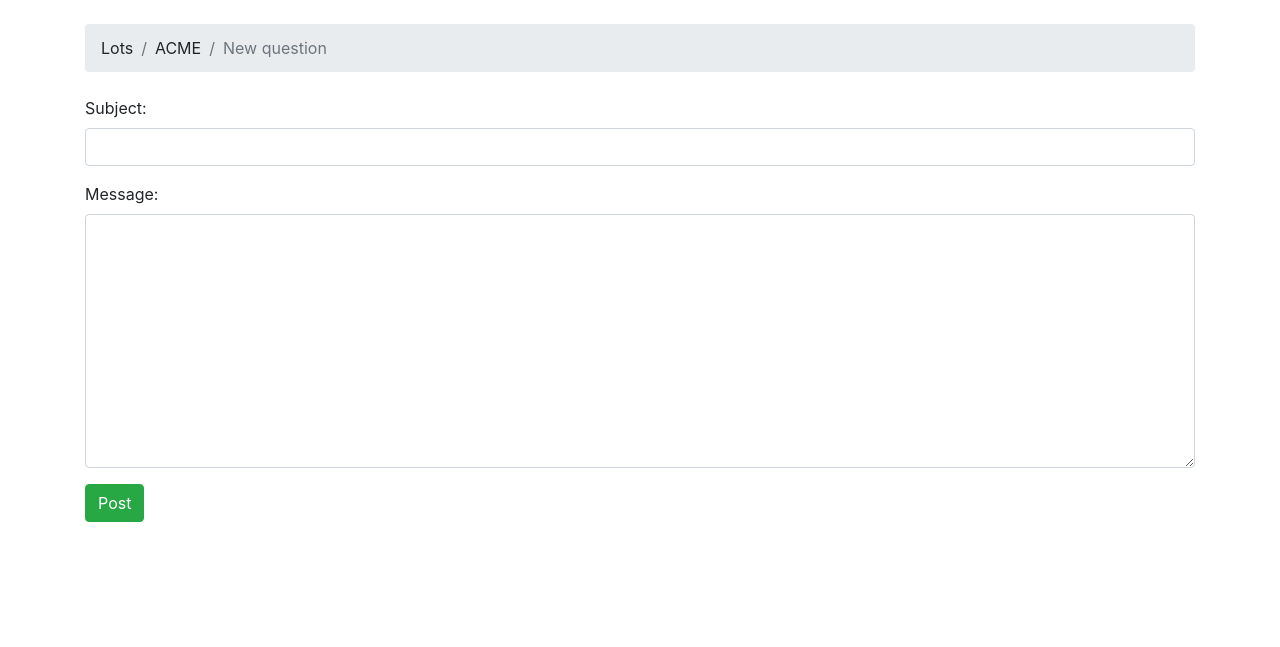
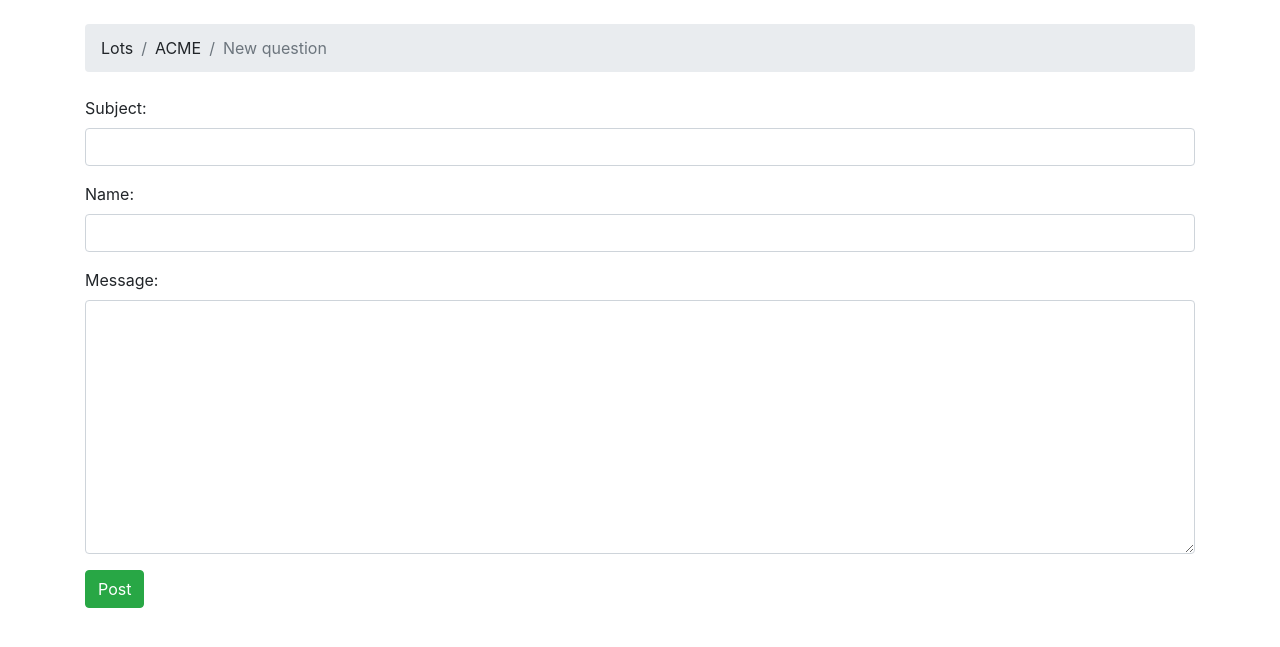
Before and after one commit to kiwidamien/ParkingLot, a Django app: page /lots/acme/new/ in a window 1280 px wide. Shown: the top 647 px of the page. Run offline with Django 3.2, Linux system fonts and the light colour scheme; data comes from the database, SQL or seed files in the repository; both versions use the stored data as it was after the commit; some libraries are stand-ins or nearby versions.

Commit message:
adding sessions and usernames without logons

```diff
--- a/ParkingLot/urls.py
+++ b/ParkingLot/urls.py
@@ -29,6 +29,8 @@ urlpatterns = [
          views.PostListView.as_view(), name='question_comments'),
     path('lots/<slug:lot_id>/questions/<int:question_pk>/post_comment/',
          views.post_comment, name='post_comment'),
+    path('lots/<slug:lot_id>/questions/<int:question_pk>/post_comment/cbv/',
+         views.PostCreateView.as_view(), name='post_comment_cbv'),
     path('lots/<slug:lot_id>/questions/<int:question_pk>/comments/<int:post_pk>/edit/',
          views.PostUpdateView.as_view(), name='edit_comment')
 ]
--- a/lot/forms.py
+++ b/lot/forms.py
@@ -5,16 +5,19 @@ from .models import Question, Post, Lot
 
 class NewQuestionForm(forms.ModelForm):
     message = forms.CharField(widget=forms.Textarea(), max_length=4000)
+    name = forms.CharField(max_length=100)
 
     class Meta:
         model = Question
-        fields = ['subject', 'message', ]
+        fields = ['subject', 'name', 'message', ]
 
 
 class PostForm(forms.ModelForm):
+    name = forms.CharField(max_length=100)
+
     class Meta:
         model = Post
-        fields = ['message', ]
+        fields = ['name', 'message', ]
 
 
 class CreateLotForm(forms.ModelForm):
--- a/lot/models.py
+++ b/lot/models.py
@@ -50,6 +50,7 @@ class Question(models.Model):
                             on_delete=models.CASCADE)
     starter = models.ForeignKey(User, related_name='questions',
                                 on_delete=models.CASCADE)
+    starter_name = models.CharField(max_length=100, default='Anonymous')
     views = models.PositiveIntegerField(default=0)
 
     def __str__(self):
@@ -70,10 +71,13 @@ class Post(models.Model):
                                  on_delete=models.CASCADE)
     created_at = models.DateTimeField(auto_now_add=True)
     updated_at = models.DateTimeField(null=True)
-    created_by = models.ForeignKey(User, related_name='posts',
+    created_by = models.ForeignKey(User, null=True, related_name='posts',
                                    on_delete=models.CASCADE)
     updated_by = models.ForeignKey(User, null=True, related_name='+',
                                    on_delete=models.CASCADE)
+
+    created_name = models.CharField(max_length=100)
+    updated_name = models.CharField(max_length=100)
 
     def __str__(self):
         return self.message[:30]
--- a/lot/views.py
+++ b/lot/views.py
@@ -47,12 +47,13 @@ def new_question(request, lot_id):
             question = form.save(commit=False)
             question.lot = lot
             question.starter = user
+            question.starter_name = form.cleaned_data.get('name', 'Anonymous')
             question.save()
 
             Post.objects.create(
                 message=form.cleaned_data.get('message'),
                 question=question,
-                created_by=user
+                created_name=question.starter_name
             )
 
             return redirect('list_questions', lot_id=lot.slug)
@@ -135,15 +136,15 @@ def question_comments(request, lot_id, question_pk):
 
 def post_comment(request, lot_id, question_pk):
     question = get_object_or_404(Question, lot__slug=lot_id, pk=question_pk)
-    user = User.objects.first()
 
     if request.method == 'POST':
         form = PostForm(request.POST)
         if form.is_valid():
             post = form.save(commit=False)
             post.question = question
-            post.created_by = user
+            post.created_name = form.cleaned_data.get('name')
             post.save()
+            request.session['name'] = post.created_name
 
             question.last_updated = timezone.now()
             question.save()
@@ -151,8 +152,52 @@ def post_comment(request, lot_id, question_pk):
                             question_pk=question_pk)
     else:
         form = PostForm()
+        if request.user.username:
+            form.initial['name'] = request.user.username
+        else:
+            form.initial['name'] = request.session.get('name', 'Anonymous')
     return render(request, 'post_comment.html', {'question': question, 'form':
                                                  form})
+
+
+class PostCreateView(CreateView):
+    """
+    Implements same stuff as post_comment above.
+    Keeping this because the documentation on adding an
+    extra field (to dispatch) was a pain to dig up
+    """
+    model = Post
+    form_class = PostForm
+    template_name = 'post_comment.html'
+
+    def dispatch(self, request, *args, **kwargs):
+        """
+        Overridden so we know that any other calls have access to
+        the question object (whether rendering or validating)
+
+        See
+          * https://codereview.stackexchange.com/questions/164147/createview-set-foreign-key-from-url-parameter
+          * https://docs.djangoproject.com/en/2.1/topics/class-based-views/intro/
+        Note the StackExchange link is way clearer about what dispatch is doing than
+        the django docs.
+        """  # noqa
+        self.question = get_object_or_404(Question, lot__slug=kwargs['lot_id'],
+                                          pk=kwargs['question_pk'])
+        return super().dispatch(request, *args, **kwargs)
+
+    def get_context_data(self, **kwargs):
+        context = super(PostCreateView, self).get_context_data(**kwargs)
+        context['question'] = self.question
+        return context
+
+    def form_valid(self, form):
+        post = form.save(commit=False)
+        post.question = self.question
+        post.created_name = form.cleaned_data.get('name')
+        self.request.session['name'] = post.created_name
+        post.save()
+        return redirect('question_comments', lot_id=post.question.lot.slug,
+                        question_pk=post.question.pk)
 
 
 class PostUpdateView(UpdateView):
@@ -164,7 +209,8 @@ class PostUpdateView(UpdateView):
 
     def form_valid(self, form):
         post = form.save(commit=False)
-        post.updated_by = self.request.user
+        print(self.request.user)
+        # post.updated_by = self.request.user
         post.updated_at = timezone.now()
         post.save()
         return redirect('question_comments', lot_id=post.question.lot.slug,
```
Also changed, not shown: lot/tests/test_make_comment_on_question.py (+1 -1 lines), lot/tests/tests.py (+2 -1 lines), templates/comments_on_question.html (+4 -4 lines), db.sqlite3, lot/migrations/0001_initial.py (added), lot/migrations/0002_auto_20190120_1002.py (added), lot/migrations/0003_question_starter_name.py (added), lot/migrations/__init__.py (added).
